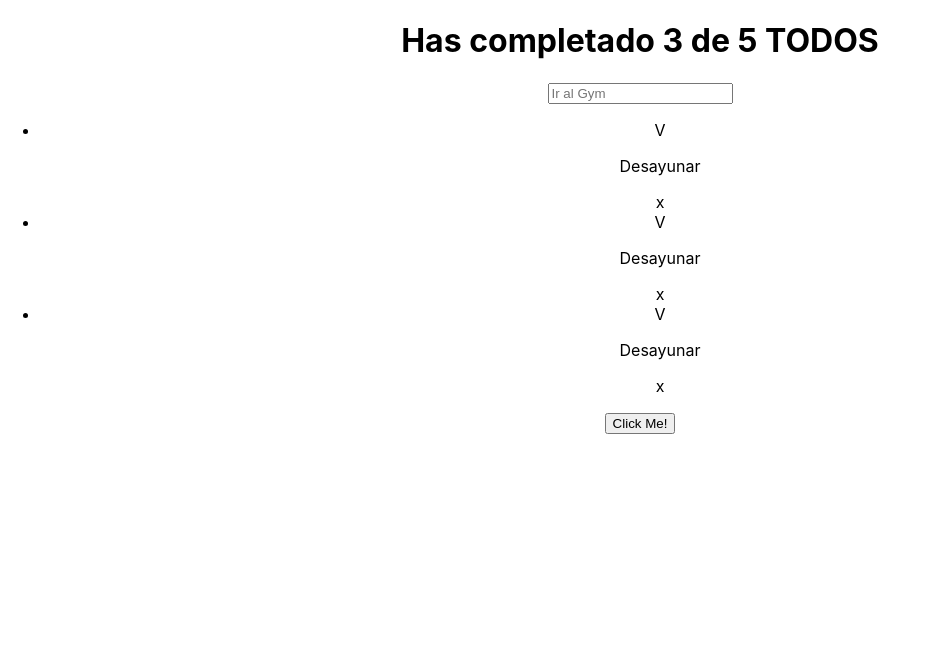
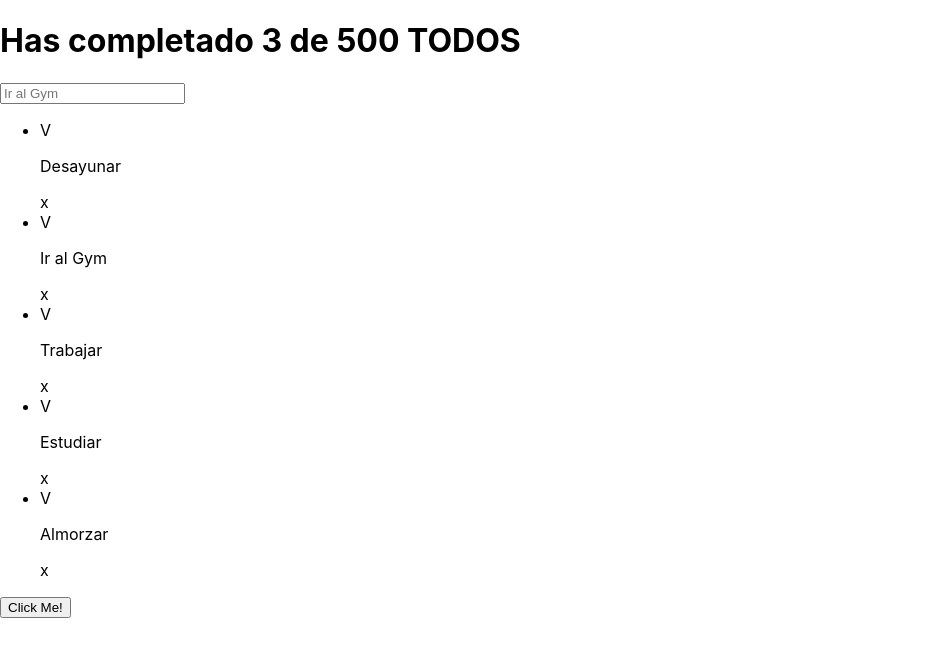
Before and after one commit to Santipa21/Todo-Machine-Platzi, a React (Create React App) app: page / in a window 1280 px wide. Shown: the top 656 px of the page, without its empty margins (0-941 px from the left). Built offline with nearby package versions, Linux system fonts and the light colour scheme.

Commit message:
Props and atributes

```diff
--- a/public/index.html
+++ b/public/index.html
@@ -24,7 +24,7 @@
       work correctly both with client-side routing and a non-root public URL.
       Learn how to configure a non-root public URL by running `npm run build`.
     -->
-    <title>React App</title>
+    <title>React TODO Machine</title>
   </head>
   <body>
     <noscript>You need to enable JavaScript to run this app.</noscript>
--- a/src/App.js
+++ b/src/App.js
@@ -1,26 +1,37 @@
 import { TodoCounter } from './TodoCounter';
 import { TodoSearch } from './TodoSearch';
 import { TodoList } from './TodoList';
-import './App.css';
 import { CreateTodoButton } from './CreateTodoButton';
 import { TodoItem } from './TodoItem';
+import './App.css';
+
+const defaultTodos = [
+  {text: 'Desayunar', completed: true},
+  {text: 'Ir al Gym', completed: false},
+  {text: 'Trabajar', completed: true},
+  {text: 'Estudiar', completed: false},
+  {text: 'Almorzar', completed: true},
+];
 
 function App() {
   return (
-    <div className="App">
-
-      <TodoCounter />
+    <>
+      <TodoCounter completed={3} total={500} />
       <TodoSearch />
 
       <TodoList>
-        <TodoItem />
-        <TodoItem />
-        <TodoItem />
+        {defaultTodos.map(todo => (
+          <TodoItem
+          key={todo.text}
+          text={todo.text}
+          completed={todo.completed}
+          />
+        ))}
       </TodoList>
 
       <CreateTodoButton/>
 
-    </div>
+    </>
   );
 }
 
--- a/src/TodoCounter.js
+++ b/src/TodoCounter.js
@@ -1,7 +1,7 @@
-function TodoCounter() {
+function TodoCounter({ total, completed }) {
     return (
      <h1>
-      Has completado 3 de 5 TODOS
+      Has completado {completed} de {total} TODOS
      </h1>
     );
   }
--- a/src/TodoItem.js
+++ b/src/TodoItem.js
@@ -1,8 +1,8 @@
-function TodoItem() {
+function TodoItem({ text }) {
     return (
       <li>
         <span>V</span>
-        <p>Desayunar</p>
+        <p>{text}</p>
         <span>x</span>
       </li>
     );
--- a/src/TodoList.js
+++ b/src/TodoList.js
@@ -1,7 +1,7 @@
-function TodoList(props) {
+function TodoList({ children }) {
     return (
     <ul>
-      {props.children}
+      {children}
     </ul>
     );
   }
--- a/src/index.js
+++ b/src/index.js
@@ -2,7 +2,6 @@ import React from 'react';
 import ReactDOM from 'react-dom/client';
 import './index.css';
 import App from './App';
-import reportWebVitals from './reportWebVitals';
 
 const root = ReactDOM.createRoot(document.getElementById('root'));
 root.render(
@@ -14,4 +13,3 @@ root.render(
 // If you want to start measuring performance in your app, pass a function
 // to log results (for example: reportWebVitals(console.log))
 // or send to an analytics endpoint. Learn more: https://bit.ly/CRA-vitals
-reportWebVitals();
--- a/src/reportWebVitals.js
+++ /dev/null
@@ -1,13 +0,0 @@
-const reportWebVitals = onPerfEntry => {
-  if (onPerfEntry && onPerfEntry instanceof Function) {
-    import('web-vitals').then(({ getCLS, getFID, getFCP, getLCP, getTTFB }) => {
-      getCLS(onPerfEntry);
-      getFID(onPerfEntry);
-      getFCP(onPerfEntry);
-      getLCP(onPerfEntry);
-      getTTFB(onPerfEntry);
-    });
-  }
-};
-
-export default reportWebVitals;
```
Also changed, not shown: src/setupTests.js (deleted, +0 -5 lines), 1 other file (tests, documents, lock files or other folders).
